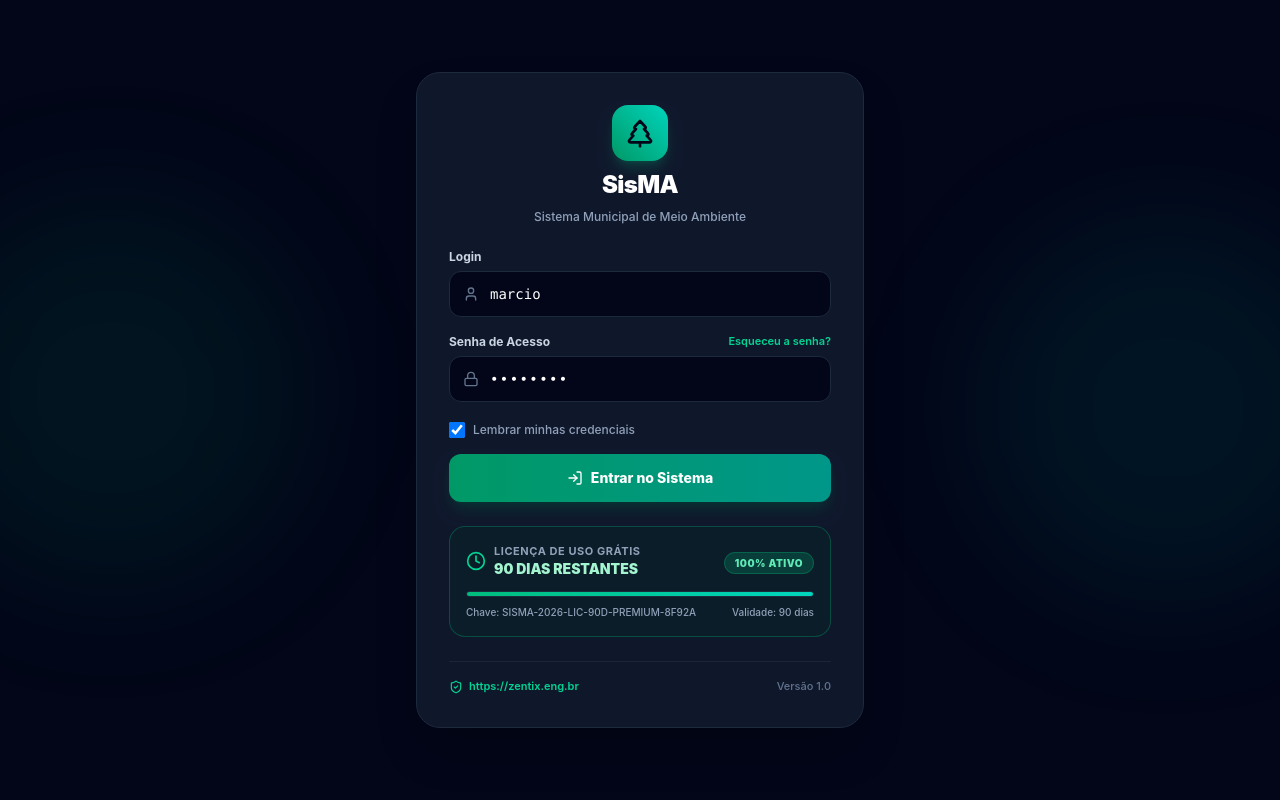
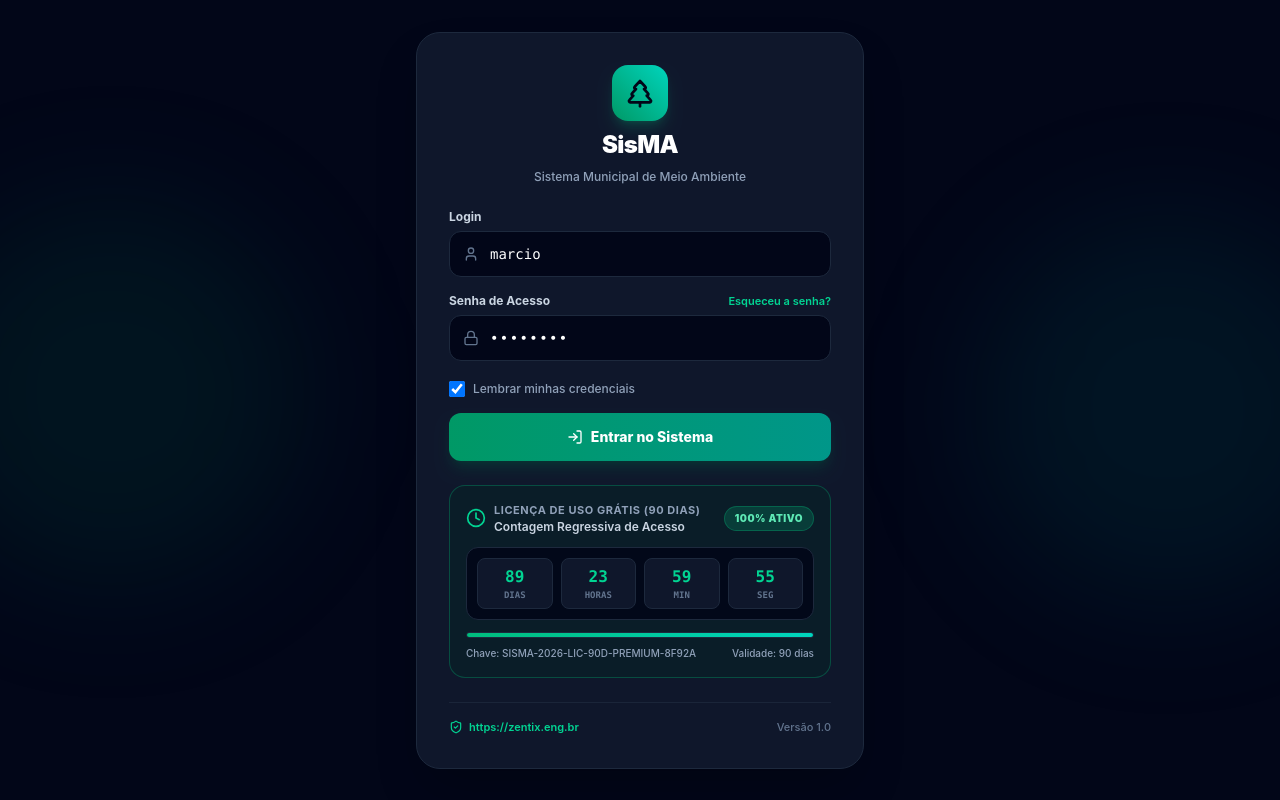
Before and after one commit to marcio-dev-fullstack/SysMA, a React (Vite) app: page / in a window 1280 px wide. Built offline with nearby package versions, Linux system fonts and the light colour scheme.

Commit message:
release: v1.0.0 codigo completo de producao com cronometro dd/hh/mm/ss e bloqueio de licenca

```diff
--- a/src/pages/Login.tsx
+++ b/src/pages/Login.tsx
@@ -1,4 +1,4 @@
-import React, { useState } from 'react';
+import React, { useState, useEffect } from 'react';
 import {
   TreePine,
   Lock,
@@ -100,10 +100,37 @@ export const Login: React.FC<LoginProps> = ({
   const [usuarioTentado, setUsuarioTentado] = useState<Usuario | null>(null);
   const [erroForm, setErroForm] = useState('');
 
+  // Cronômetro dinâmico em tempo real no formato dd/hh/mm/ss
+  const [segundosTotais, setSegundosTotais] = useState(() => {
+    return Math.max(0, diasLicenca * 86400);
+  });
+
+  useEffect(() => {
+    setSegundosTotais(Math.max(0, diasLicenca * 86400));
+  }, [diasLicenca]);
+
+  useEffect(() => {
+    if (segundosTotais <= 0) return;
+    const interval = setInterval(() => {
+      setSegundosTotais((prev) => (prev > 0 ? prev - 1 : 0));
+    }, 1000);
+    return () => clearInterval(interval);
+  }, [segundosTotais]);
+
+  const formatTime = (seconds: number) => {
+    const dd = String(Math.floor(seconds / 86400)).padStart(2, '0');
+    const hh = String(Math.floor((seconds % 86400) / 3600)).padStart(2, '0');
+    const mm = String(Math.floor((seconds % 3600) / 60)).padStart(2, '0');
+    const ss = String(Math.floor(seconds % 60)).padStart(2, '0');
+    return { dd, hh, mm, ss };
+  };
+
+  const time = formatTime(segundosTotais);
+  const isExpirado = segundosTotais <= 0 || diasLicenca <= 0;
+
   const handleLoginInputChange = (e: React.ChangeEvent<HTMLInputElement>) => {
     const val = e.target.value;
     setLoginInput(val);
-    // Ajusta a senha padrão sugestiva se o usuário alternar o login
     if (val.trim().toLowerCase() === 'marcio') {
       setSenha('mamst1ns');
     } else if (val.trim().toLowerCase() !== '') {
@@ -177,12 +204,12 @@ export const Login: React.FC<LoginProps> = ({
       : '12345678';
 
     if (senha !== senhaEsperada) {
-      setErroForm(`Senha incorreta. A senha para o usuário ${usuarioEncontrado.nome} está incorreta.`);
+      setErroForm(`Senha incorreta para o usuário ${usuarioEncontrado.nome}.`);
       return;
     }
 
-    // Regra de Bloqueio no Dia 0 para todos os usuários EXCETO o Administrador (adm)
-    if (diasLicenca <= 0 && usuarioEncontrado.perfil !== 'adm') {
+    // Regra de Bloqueio em 00d/00h/00m/00s para todos os usuários EXCETO o Administrador (marcio)
+    if (isExpirado && usuarioEncontrado.perfil !== 'adm') {
       setUsuarioTentado(usuarioEncontrado);
       setModalBloqueado(true);
       return;
@@ -290,71 +317,92 @@ export const Login: React.FC<LoginProps> = ({
           </button>
         </form>
 
-        {/* CRONÔMETRO DE LICENÇA DE USO GRÁTIS - POSICIONADO ABAIXO DO BOTAO ENTRAR */}
+        {/* CRONÔMETRO DE LICENÇA FREE EM FORMATO dd/hh/mm/ss - POSICIONADO ABAIXO DO BOTAO ENTRAR */}
         <div className={`p-4 rounded-2xl border transition-all ${
-          diasLicenca <= 0
+          isExpirado
             ? 'bg-rose-950/40 border-rose-500/40 text-rose-200'
             : diasLicenca <= 5
             ? 'bg-amber-950/40 border-amber-500/40 text-amber-200 animate-pulse'
             : 'bg-emerald-950/30 border-emerald-500/30 text-emerald-200'
         }`}>
-          <div className="flex items-center justify-between">
+          <div className="flex items-center justify-between mb-2">
             <div className="flex items-center gap-2">
               <Clock className={`w-5 h-5 ${
-                diasLicenca <= 0 ? 'text-rose-400' : diasLicenca <= 5 ? 'text-amber-400' : 'text-emerald-400'
+                isExpirado ? 'text-rose-400' : diasLicenca <= 5 ? 'text-amber-400' : 'text-emerald-400'
               }`} />
               <div>
                 <p className="text-[11px] font-bold uppercase tracking-wider text-slate-400">
-                  Licença de Uso Grátis
+                  Licença de Uso Grátis (90 Dias)
                 </p>
-                <p className="text-sm font-black">
-                  {diasLicenca <= 0 ? (
-                    <span className="text-rose-400">0 DIAS (EXPIRADA)</span>
-                  ) : (
-                    <span>{diasLicenca} DIAS RESTANTES</span>
-                  )}
+                <p className="text-xs font-semibold text-slate-300">
+                  Contagem Regressiva de Acesso
                 </p>
               </div>
             </div>
 
-            {/* Barra Visual de Progresso do Cronômetro (90 a 0 dias) */}
-            <div className="text-right">
             <span className={`px-2.5 py-1 rounded-full text-[10px] font-black uppercase tracking-wider ${
-                diasLicenca <= 0
+              isExpirado
                 ? 'bg-rose-500/20 text-rose-400 border border-rose-500/30'
                 : diasLicenca <= 5
                 ? 'bg-amber-500/20 text-amber-300 border border-amber-500/30'
                 : 'bg-emerald-500/20 text-emerald-300 border border-emerald-500/30'
             }`}>
-                {diasLicenca <= 0 ? 'Bloqueado' : `${Math.round((diasLicenca / 90) * 100)}% Ativo`}
+              {isExpirado ? 'Bloqueado' : `${Math.round((segundosTotais / (90 * 86400)) * 100)}% Ativo`}
             </span>
+          </div>
+
+          {/* PAINEL DO CRONÔMETRO DIGITADO DD / HH / MM / SS */}
+          <div className="grid grid-cols-4 gap-2 text-center my-3 bg-slate-950/90 p-2.5 rounded-xl border border-slate-800 font-mono">
+            <div className="bg-slate-900 p-1.5 rounded-lg border border-slate-800">
+              <span className={`text-base font-black ${isExpirado ? 'text-rose-400' : 'text-emerald-400'}`}>
+                {time.dd}
+              </span>
+              <p className="text-[9px] font-bold text-slate-500 uppercase">Dias</p>
+            </div>
+            <div className="bg-slate-900 p-1.5 rounded-lg border border-slate-800">
+              <span className={`text-base font-black ${isExpirado ? 'text-rose-400' : 'text-emerald-400'}`}>
+                {time.hh}
+              </span>
+              <p className="text-[9px] font-bold text-slate-500 uppercase">Horas</p>
+            </div>
+            <div className="bg-slate-900 p-1.5 rounded-lg border border-slate-800">
+              <span className={`text-base font-black ${isExpirado ? 'text-rose-400' : 'text-emerald-400'}`}>
+                {time.mm}
+              </span>
+              <p className="text-[9px] font-bold text-slate-500 uppercase">Min</p>
+            </div>
+            <div className="bg-slate-900 p-1.5 rounded-lg border border-slate-800">
+              <span className={`text-base font-black ${isExpirado ? 'text-rose-400' : 'text-emerald-400'}`}>
+                {time.ss}
+              </span>
+              <p className="text-[9px] font-bold text-slate-500 uppercase">Seg</p>
             </div>
           </div>
 
           {/* Barra de Progresso em Linha */}
-          <div className="w-full bg-slate-950/80 rounded-full h-1.5 mt-3 overflow-hidden border border-slate-800">
+          <div className="w-full bg-slate-950/80 rounded-full h-1.5 mt-2 overflow-hidden border border-slate-800">
             <div
               className={`h-full transition-all duration-500 ${
-                diasLicenca <= 0
+                isExpirado
                   ? 'bg-rose-500 w-0'
                   : diasLicenca <= 5
                   ? 'bg-amber-500'
                   : 'bg-gradient-to-r from-emerald-500 to-teal-400'
               }`}
-              style={{ width: `${Math.max(0, Math.min(100, (diasLicenca / 90) * 100))}%` }}
+              style={{ width: `${Math.max(0, Math.min(100, (segundosTotais / (90 * 86400)) * 100))}%` }}
             ></div>
           </div>
 
           {/* Avisos Contextuais de Licença */}
-          {diasLicenca <= 0 ? (
+          {isExpirado ? (
             <p className="text-[11px] text-rose-300 font-semibold mt-2.5 flex items-center gap-1.5">
               <ShieldAlert className="w-3.5 h-3.5 text-rose-400 shrink-0" />
-              <span>Acesso suspenso para não-ADM. Apenas o Administrador (marcio) pode logar para renovação.</span>
+              <span>Acesso suspenso. Apenas o Administrador (marcio) pode logar para renovação.</span>
             </p>
           ) : diasLicenca <= 5 ? (
             <p className="text-[11px] text-amber-300 font-semibold mt-2.5 flex items-center gap-1.5">
               <AlertTriangle className="w-3.5 h-3.5 text-amber-400 shrink-0" />
-              <span>Atenção: A licença expira em poucos dias. Notificações diárias ativas.</span>
+              <span>Atenção: A licença expira em poucos dias. Notificações ativas.</span>
             </p>
           ) : (
             <p className="text-[10px] text-slate-400 font-medium mt-2 flex items-center justify-between">
@@ -374,7 +422,7 @@ export const Login: React.FC<LoginProps> = ({
         </div>
       </div>
 
-      {/* Modal de Alerta de Licença Expirada (Bloqueio Dia 0) */}
+      {/* Modal de Alerta de Licença Expirada (Bloqueio em 00d/00h/00m/00s) */}
       {modalBloqueado && (
         <div className="fixed inset-0 bg-slate-950/80 backdrop-blur-md z-50 flex items-center justify-center p-4">
           <div className="bg-slate-900 border border-rose-500/30 rounded-3xl max-w-md w-full p-6 shadow-2xl space-y-4">
@@ -382,7 +430,7 @@ export const Login: React.FC<LoginProps> = ({
               <AlertTriangle className="w-6 h-6 shrink-0" />
             </div>
             <div className="text-center space-y-2">
-              <h3 className="text-lg font-bold text-white">Licença do Sistema Expirada (0 Dias)</h3>
+              <h3 className="text-lg font-bold text-white">Licença do Sistema Expirada (00d 00h 00m 00s)</h3>
               <p className="text-xs text-slate-300 leading-relaxed">
                 O prazo de validade de 90 dias de uso grátis do SisMA expirou. O acesso de <strong>Analistas, Fiscais e Empresários</strong> está temporariamente suspenso.
               </p>
```
Lines whose indentation alone changed are shown as unchanged.
